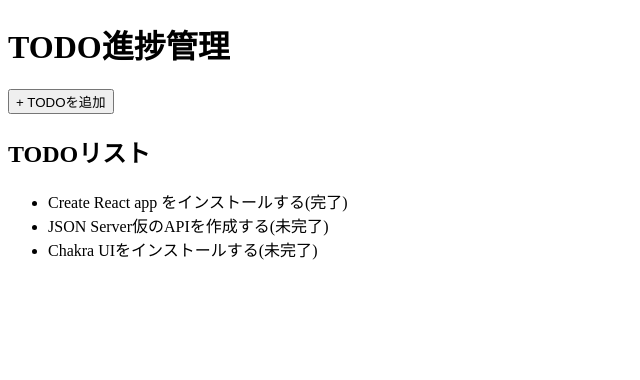
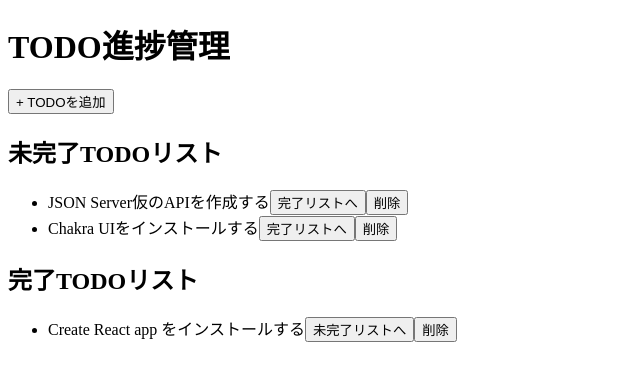
Before and after one commit to higurin/my-app, a React (Create React App) app: page / in a window 1280 px wide. Shown: the top 380 px of the page, without its empty margins (0-640 px from the left). Built offline with nearby package versions, Linux system fonts and the light colour scheme; data requests are answered from the project's data file.

Commit message:
TODO一覧を状態（完了・未完了）別に表示させる

```diff
--- a/src/App.js
+++ b/src/App.js
@@ -32,27 +32,59 @@
   // console.logでコンソールに取得したTODOリストの情報を表示してみる
   console.log("TODOリスト:", todoList);
 
+  // filter() を利用して「TODOの状態が未完了」の要素をもつ新しい配列を作成
+  const inCompletedList = todoList.filter((todo) => {
+    return !todo.done;
+  });
+
+  // console.log でコンソールに取得した未完了TODOリストの情報を表示してみる
+  console.log("未完了TODOリスト:", inCompletedList);
+
+  // filter() を利用して「TODOの状態が完了」の要素を持つ新しい配列を作成
+  const completedList = todoList.filter((todo) => {
+    return todo.done;
+  });
+
+  // console.log でコンソールに取得した完了TODOリストの情報を表示してみる
+  console.log("完了TODOリスト：", completedList);
+
   return (
     <>
       <h1>TODO進捗管理</h1>
 
-      {/* 現時点で textarea は昨日していない */}
+      {/* 現時点で textarea は機能していない */}
       <textatra />
 
-      {/* 現時点で TODOを追加 button は昨日していない */}
+      {/* 現時点で TODOを追加 button は機能していない */}
       <button>+ TODOを追加</button>
 
-      <h2>TODOリスト</h2>
+      <h2>未完了TODOリスト</h2>
       <ul>
 
-        {/* map() を利用して todoListの要素を1つひとつ取り出す */}
-        {todoList.map((todo) => (
+        {/* map() を利用して inCompletedListの要素を1つひとつ取り出す */}
+        {inCompletedList.map((todo) => (
 
-          // li に一位なIDを key属性の値として付与
+          // li に一意なIDを key属性の値として付与
           <li key={todo.id}>
-            {/* todo.done が　true の場合は「完了」、
-            false の場合は「未完了」の文字列を表示 */}
-            {todo.content}({todo.done ? "完了" : "未完了"})
+            {todo.content}
+
+            {/* TODOが完了の場合は「未完了リストへ」、未完了の場合は「完了リストへ」と表示するボタンを設置する */}
+            {/* 現時点でトグルボタンは機能していない */}
+            <button>{todo.done ? "未完了リストへ" : "完了リストへ"}</button>
+            {/* TODOの「削除」ボタンを設置しておく */}
+            {/* 現時点で「削除」ボタンは機能していない */}
+            <button>削除</button>
+          </li>
+        ))}
+      </ul>
+
+      <h2>完了TODOリスト</h2>
+      <ul>
+        {completedList.map((todo) => (
+          <li key={todo.id}>
+            {todo.content}
+            <button>{todo.done ? "未完了リストへ" : "完了リストへ"}</button>
+            <button>削除</button>
           </li>
         ))}
       </ul>
```
